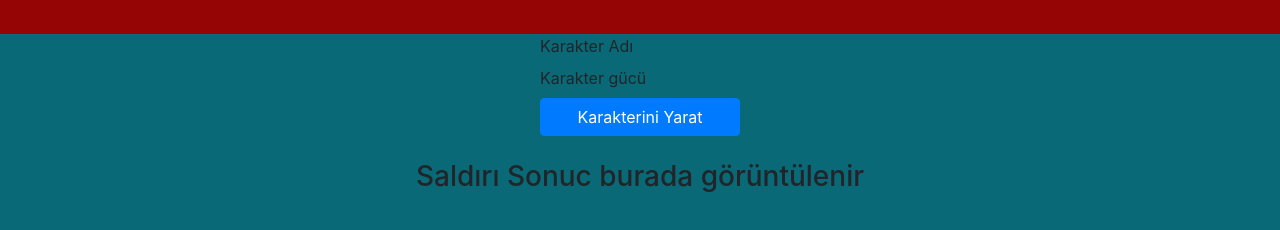
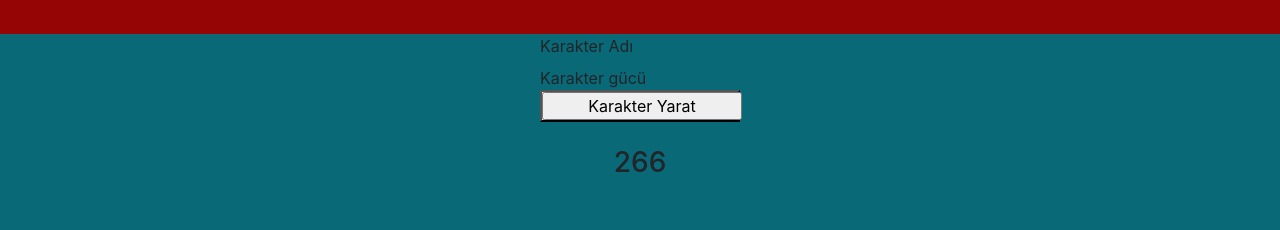
Before and after one commit to yusuftalha55/23.gunJsOyunOdev, a plain HTML site: page index.html in a window 1280 px wide. Shown: the part 86-316 px from the top of the page. Drawn offline with nearby package versions, Linux system fonts and the light colour scheme; files that its build step writes are made by us from their sources; no server answers.

Commit message:
vuruş hasarını ekrana yazdırdım

```diff
--- a/app.js
+++ b/app.js
@@ -108,7 +108,10 @@ class pokemonPower {
 }
 
 let random = Math.floor(Math.random() * 500 + 1);
+// let random =Math.floor(Math.random()  * health- 500 + 1);
 const randomPower = ` ${random}`;
+document.getElementById('h3').innerHTML = random;
+
 // document.getElementById("pokemon-power").innerHTML = "pokemon power";
 // document.getElementById(pokemonPower);
 
--- a/index.html
+++ b/index.html
@@ -51,10 +51,11 @@
 
         <button
           style="width: 200px"
-          onclick="getCharStats()"
-          class="btn btn-primary mt-2"
-        >
-          Karakterini Yarat
+          <!-- onclick="getCharStats()" -->
+          <input type="button" style="height: ;200px" value="Karakter Yarat" onclick="document.location.reload(true);"
+
+
+
         </button>
       </div>
     </div>
```
Also changed, not shown: index1.html (+1 -1 lines).
